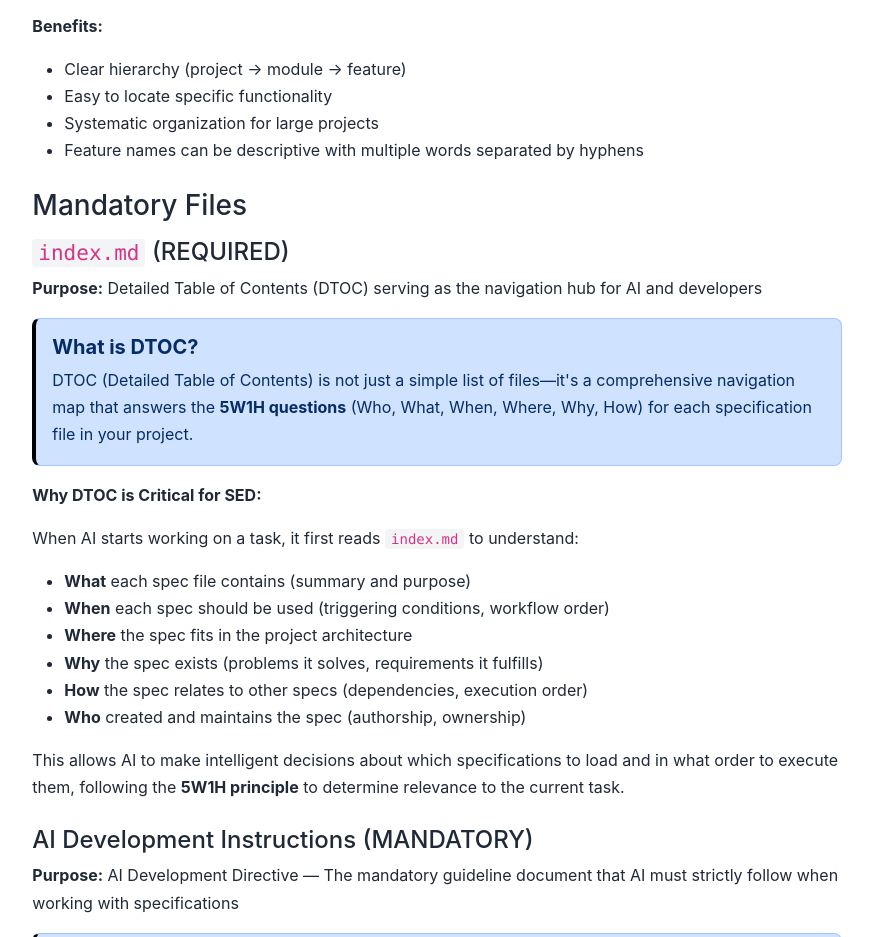
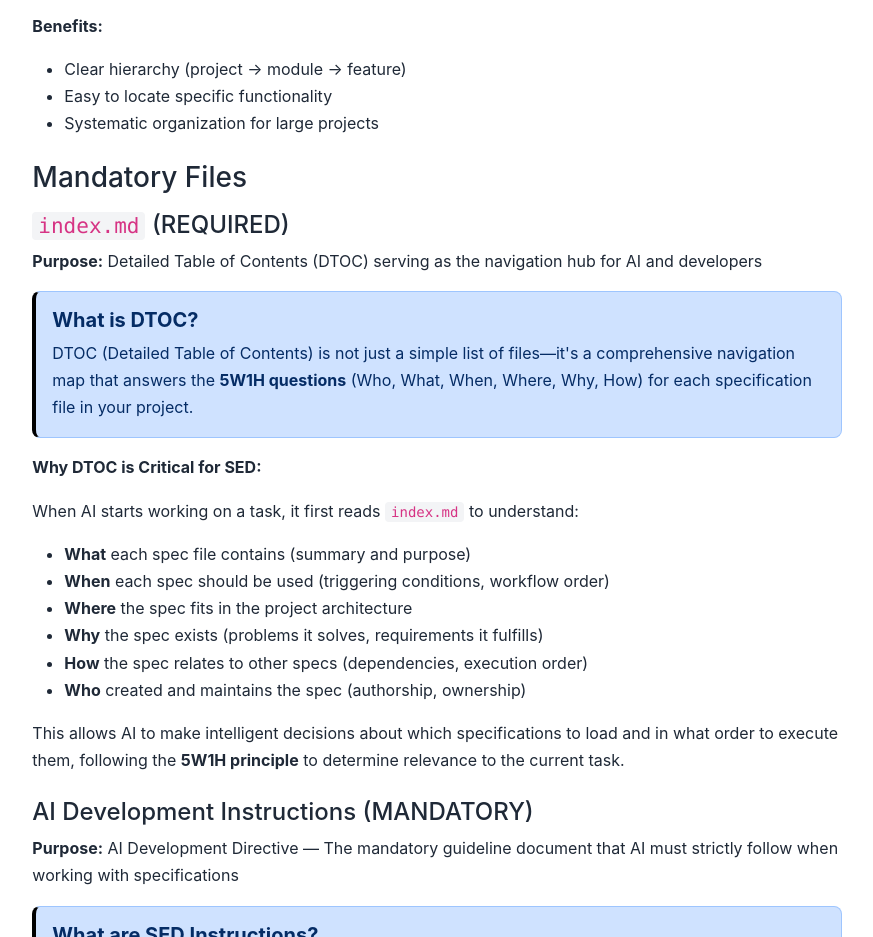
Before and after one commit to thruthesky/sedai, a website: page sedai-homepage/structure.html in a window 1280 px wide. Shown: the part 10681-11618 px from the top of the page, without its empty margins (343-1216 px from the left). Drawn offline with nearby package versions, Linux system fonts and the light colour scheme.

Commit message:
style: Remove redundant guideline on feature naming from documentation

```diff
--- a/sedai-homepage/structure.html
+++ b/sedai-homepage/structure.html
@@ -727,7 +727,6 @@ dependencies: **another/project/specs/main.md</code></pre>
                                 <li>Clear hierarchy (project → module → feature)</li>
                                 <li>Easy to locate specific functionality</li>
                                 <li>Systematic organization for large projects</li>
-                                <li>Feature names can be descriptive with multiple words separated by hyphens</li>
                             </ul>
 
                             <h3 class="h3 mb-3 mt-4">Mandatory Files</h3>
```
